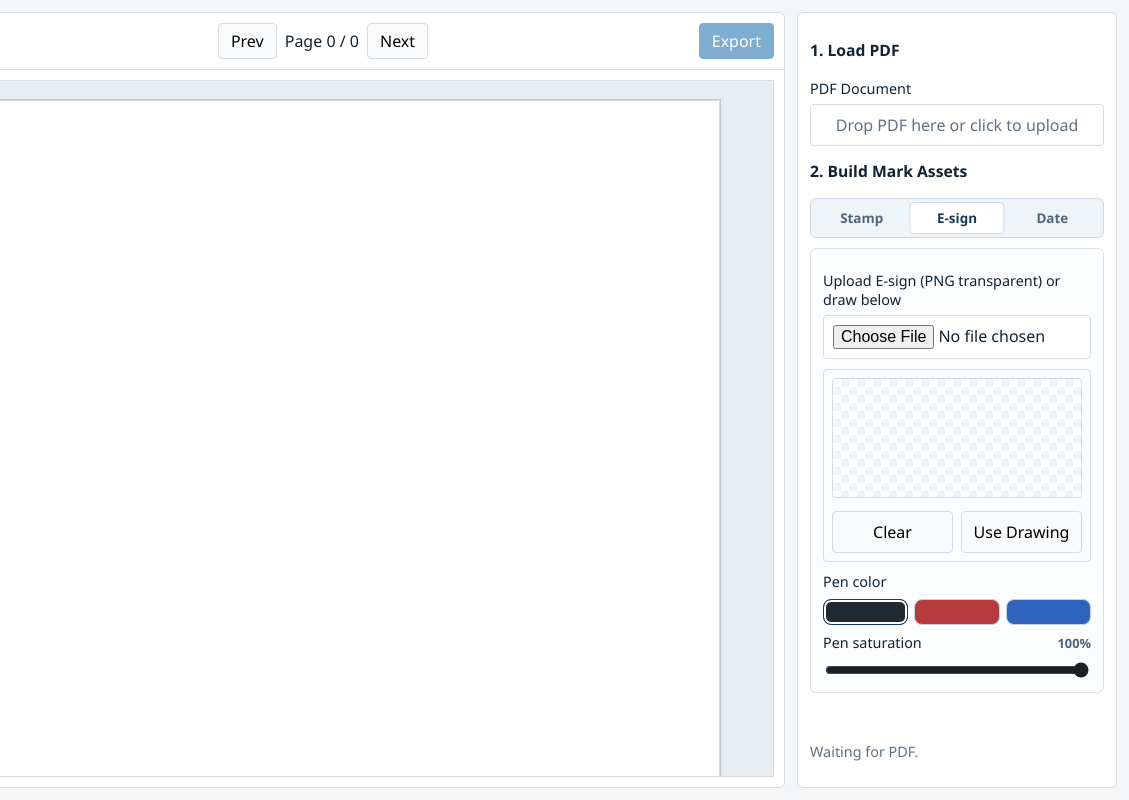
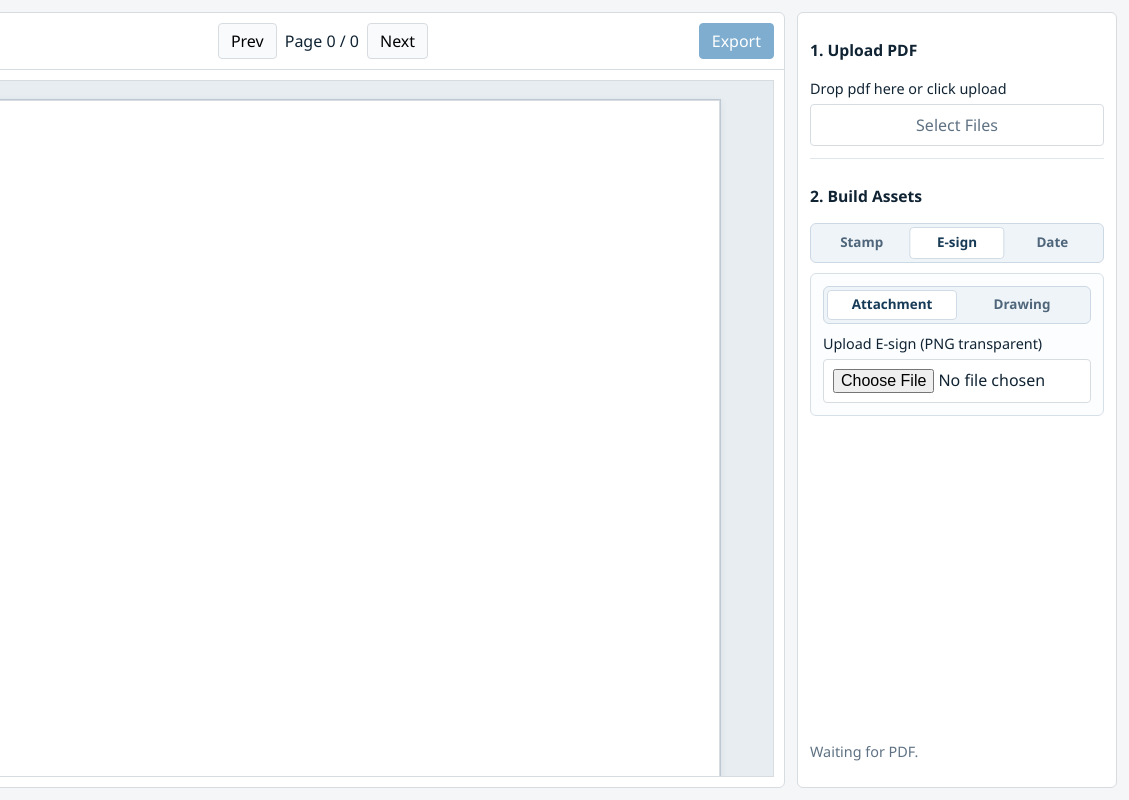
Before and after one commit to Iam-Phasma/Quick-Mark, a website built with Vite: page index.html in a window 1280 px wide. Both pictures are taken after a click on the button "E-sign". Shown: the full height of the page, 151-1280 px from the left. Built offline with nearby package versions, Linux system fonts and the light colour scheme; files whose address does not match are found by name.

Commit message:
feat: implement sign input switcher and enhance asset upload interface

```diff
--- a/app.js
+++ b/app.js
@@ -35,6 +35,7 @@ if ("serviceWorker" in navigator && window.location.protocol !== "file:") {
 const state = createAppState();
 let composerEditor = null;
 let signaturePadApi = null;
+let signInputSwitcherApi = null;
 
 const COMPOSER_DEFAULTS = {
   boxWidth: 260,
@@ -141,6 +142,55 @@ function syncStyleControlsUi() {
   els.dateFontFamily.style.fontFamily = resolveDateFontCss(state.dateFontFamily);
 
   signaturePadApi?.setPenColor(penInk);
+}
+
+function initSignInputSwitcher() {
+  const switcher = els.signInputSwitch;
+  if (!switcher) {
+    return;
+  }
+
+  const buttons = Array.from(switcher.querySelectorAll("button[data-sign-mode]"));
+  const attachmentPane = els.signAttachmentPane;
+  const drawingPane = els.signDrawingPane;
+  const penStyleGroup = els.signPenStyleGroup;
+
+  const setMode = (mode) => {
+    const safeMode = mode === "drawing" ? "drawing" : "attachment";
+    const index = safeMode === "drawing" ? 1 : 0;
+
+    buttons.forEach((button) => {
+      const isActive = button.dataset.signMode === safeMode;
+      button.classList.toggle("is-active", isActive);
+      button.setAttribute("aria-pressed", String(isActive));
+    });
+
+    if (attachmentPane) {
+      attachmentPane.hidden = safeMode !== "attachment";
+    }
+
+    if (drawingPane) {
+      drawingPane.hidden = safeMode !== "drawing";
+    }
+
+    if (penStyleGroup) {
+      penStyleGroup.hidden = safeMode !== "drawing";
+    }
+
+    switcher.style.setProperty("--sign-mode-index", String(index));
+  };
+
+  buttons.forEach((button) => {
+    button.addEventListener("click", () => {
+      setMode(button.dataset.signMode || "attachment");
+    });
+  });
+
+  setMode("attachment");
+
+  return {
+    setMode,
+  };
 }
 
 function initAssetSwitcher() {
@@ -397,6 +447,7 @@ function setupDropzone() {
 }
 
 function bindEvents() {
+  signInputSwitcherApi = initSignInputSwitcher();
   let isFitViewEnabled = false;
 
   els.pdfInput.addEventListener("change", (event) => {
@@ -433,6 +484,7 @@ function bindEvents() {
       state.signDataUrl = trimmedSign.dataUrl;
       state.signAspect = trimmedSign.aspect;
       state.signWidthScale = trimmedSign.widthScale;
+      signInputSwitcherApi?.setMode("attachment");
       refreshPreviews();
       setUiStatus("E-sign PNG loaded and trimmed.", true);
     } catch (error) {
@@ -633,7 +685,6 @@ signaturePadApi = initSignaturePad({
   signCanvas: els.signCanvas,
   signCtx,
   clearSignBtn: els.clearSignBtn,
-  useSignDrawingBtn: els.useSignDrawingBtn,
   setStatus: setUiStatus,
   getPenColor: () => resolveToneCssColor(state.penTone, state.penSaturation),
   onUseDrawing: (drawingDataUrl) => {
@@ -641,6 +692,7 @@ signaturePadApi = initSignaturePad({
       state.signDataUrl = trimmedSign.dataUrl;
       state.signAspect = trimmedSign.aspect;
       state.signWidthScale = trimmedSign.widthScale;
+      signInputSwitcherApi?.setMode("drawing");
       refreshPreviews();
     });
   },
--- a/index.html
+++ b/index.html
@@ -35,21 +35,23 @@
 
     <main class="layout">
       <section class="panel" aria-label="Mark settings">
-        <h2>1. Load PDF</h2>
+        <h2>1. Upload PDF</h2>
 
-        <label class="label" for="pdfInput">PDF Document</label>
+        <label class="label" for="pdfInput">Drop pdf here or click upload</label>
         <div
           id="pdfDrop"
           class="dropzone"
           tabindex="0"
           role="button"
-          aria-label="Drop PDF here or click to upload"
+          aria-label="Drop pdf here or click upload"
         >
-          <span id="pdfDropText">Drop PDF here or click to upload</span>
+          <span id="pdfDropText">Select Files</span>
           <input id="pdfInput" type="file" accept="application/pdf" />
         </div>
 
-        <h2>2. Build Mark Assets</h2>
+        <hr class="panel-separator" />
+
+        <h2>2. Build Assets</h2>
         <div id="assetSwitch" class="asset-switch" aria-label="Asset section switcher" tabindex="0">
           <button type="button" class="asset-tab-btn is-active" data-asset-tab="stamp" aria-pressed="true">Stamp</button>
           <button type="button" class="asset-tab-btn" data-asset-tab="sign" aria-pressed="false">E-sign</button>
@@ -64,11 +66,33 @@
           </section>
 
           <section class="asset-panel" data-asset-panel="sign" hidden>
-            <label class="label" for="esignInput"
-              >Upload E-sign (PNG transparent) or draw below</label
+            <div id="signInputSwitch" class="mini-switch" aria-label="E-sign source switcher">
+              <button
+                type="button"
+                class="mini-switch-btn is-active"
+                data-sign-mode="attachment"
+                aria-pressed="true"
               >
+                Attachment
+              </button>
+              <button
+                type="button"
+                class="mini-switch-btn"
+                data-sign-mode="drawing"
+                aria-pressed="false"
+              >
+                Drawing
+              </button>
+              <span class="mini-switch-indicator" aria-hidden="true"></span>
+            </div>
+
+            <div id="signAttachmentPane" class="sign-mode-pane">
+              <label class="label" for="esignInput">Upload E-sign (PNG transparent)</label>
               <input id="esignInput" type="file" accept="image/png" />
+            </div>
 
+            <div id="signDrawingPane" class="sign-mode-pane" hidden>
+              <label class="label" for="signCanvas">Draw E-sign</label>
               <div class="sign-box">
                 <canvas
                   id="signCanvas"
@@ -78,11 +102,11 @@
                 ></canvas>
                 <div class="row">
                   <button id="clearSignBtn" type="button">Clear</button>
-                <button id="useSignDrawingBtn" type="button">Use Drawing</button>
+                </div>
               </div>
             </div>
 
-            <div class="style-group" aria-label="Signature pen styling">
+            <div id="signPenStyleGroup" class="style-group" aria-label="Signature pen styling">
               <span class="label style-label">Pen color</span>
               <div
                 id="penColorChoices"
--- a/js/dom.js
+++ b/js/dom.js
@@ -3,6 +3,10 @@ export const els = {
   pdfDrop: document.getElementById("pdfDrop"),
   pdfDropText: document.getElementById("pdfDropText"),
   stampInput: document.getElementById("stampInput"),
+  signInputSwitch: document.getElementById("signInputSwitch"),
+  signAttachmentPane: document.getElementById("signAttachmentPane"),
+  signDrawingPane: document.getElementById("signDrawingPane"),
+  signPenStyleGroup: document.getElementById("signPenStyleGroup"),
   esignInput: document.getElementById("esignInput"),
   includeDate: document.getElementById("includeDate"),
   includeSeparator: document.getElementById("includeSeparator"),
@@ -32,7 +36,6 @@ export const els = {
   overlay: document.getElementById("overlay"),
   signCanvas: document.getElementById("signCanvas"),
   clearSignBtn: document.getElementById("clearSignBtn"),
-  useSignDrawingBtn: document.getElementById("useSignDrawingBtn"),
 };
 
 export const pdfCtx = els.pdfCanvas.getContext("2d");
--- a/js/signature.js
+++ b/js/signature.js
@@ -2,7 +2,6 @@ export function initSignaturePad({
   signCanvas,
   signCtx,
   clearSignBtn,
-  useSignDrawingBtn,
   setStatus,
   getPenColor,
   onUseDrawing,
@@ -57,6 +56,9 @@ export function initSignaturePad({
   };
 
   const end = () => {
+    if (drawState.active && drawState.hadStroke) {
+      onUseDrawing(signCanvas.toDataURL("image/png"));
+    }
     drawState.active = false;
   };
 
@@ -110,16 +112,6 @@ export function initSignaturePad({
     setStatus("Signature drawing cleared.");
   });
 
-  useSignDrawingBtn.addEventListener("click", () => {
-    if (!drawState.hadStroke) {
-      setStatus("Draw a signature first or upload PNG.");
-      return;
-    }
-
-    onUseDrawing(signCanvas.toDataURL("image/png"));
-    setStatus("Using drawn signature.", true);
-  });
-
   return {
     setPenColor: () => {
       applyPenColor();
--- a/styles.css
+++ b/styles.css
@@ -185,6 +185,74 @@ button.primary:disabled:hover {
   z-index: 2;
 }
 
+.panel-separator {
+  border: 0;
+  border-top: 1px solid #dfe6ed;
+  margin: 12px 0;
+}
+
+.mini-switch {
+  --sign-mode-index: 0;
+  position: relative;
+  display: grid;
+  grid-template-columns: repeat(2, minmax(0, 1fr));
+  align-items: center;
+  padding: 3px;
+  border: 1px solid #ccd8e3;
+  border-radius: 6px;
+  background: #eff4f9;
+  overflow: hidden;
+}
+
+.mini-switch-btn {
+  position: relative;
+  z-index: 2;
+  width: 100%;
+  border: 0;
+  border-radius: 4px;
+  min-height: 30px;
+  padding: 5px 8px;
+  font-size: 0.84rem;
+  font-weight: 700;
+  line-height: 1;
+  display: flex;
+  align-items: center;
+  justify-content: center;
+  color: #4f667a;
+  background: transparent;
+}
+
+.mini-switch-btn:hover {
+  background: transparent;
+}
+
+.mini-switch-btn.is-active {
+  color: #173a56;
+}
+
+.mini-switch-indicator {
+  position: absolute;
+  left: 3px;
+  top: 3px;
+  bottom: 3px;
+  width: calc((100% - 6px) / 2);
+  border-radius: 4px;
+  background: #ffffff;
+  border: 1px solid #d1dbe5;
+  transform: translateX(calc(var(--sign-mode-index) * 100%));
+  transition: transform 240ms cubic-bezier(0.22, 1, 0.36, 1);
+  z-index: 1;
+}
+
+.sign-mode-pane {
+  margin-top: 10px;
+}
+
+.sign-mode-pane[hidden],
+.style-group[hidden] {
+  display: none !important;
+}
+
 .sign-box {
   border: 1px solid var(--line);
   border-radius: 4px;
@@ -248,7 +316,7 @@ button.primary:disabled:hover {
 .asset-tab-btn {
   position: relative;
   z-index: 2;
-  width: auto;
+  width: 100%;
   border: 0;
   border-radius: 4px;
   padding: 6px 8px;
@@ -257,6 +325,10 @@ button.primary:disabled:hover {
   font-size: 0.84rem;
   font-weight: 700;
   color: #4f667a;
+  line-height: 1;
+  display: flex;
+  align-items: center;
+  justify-content: center;
   transition: color 180ms ease;
 }
 
```
Lines whose indentation alone changed are shown as unchanged.
